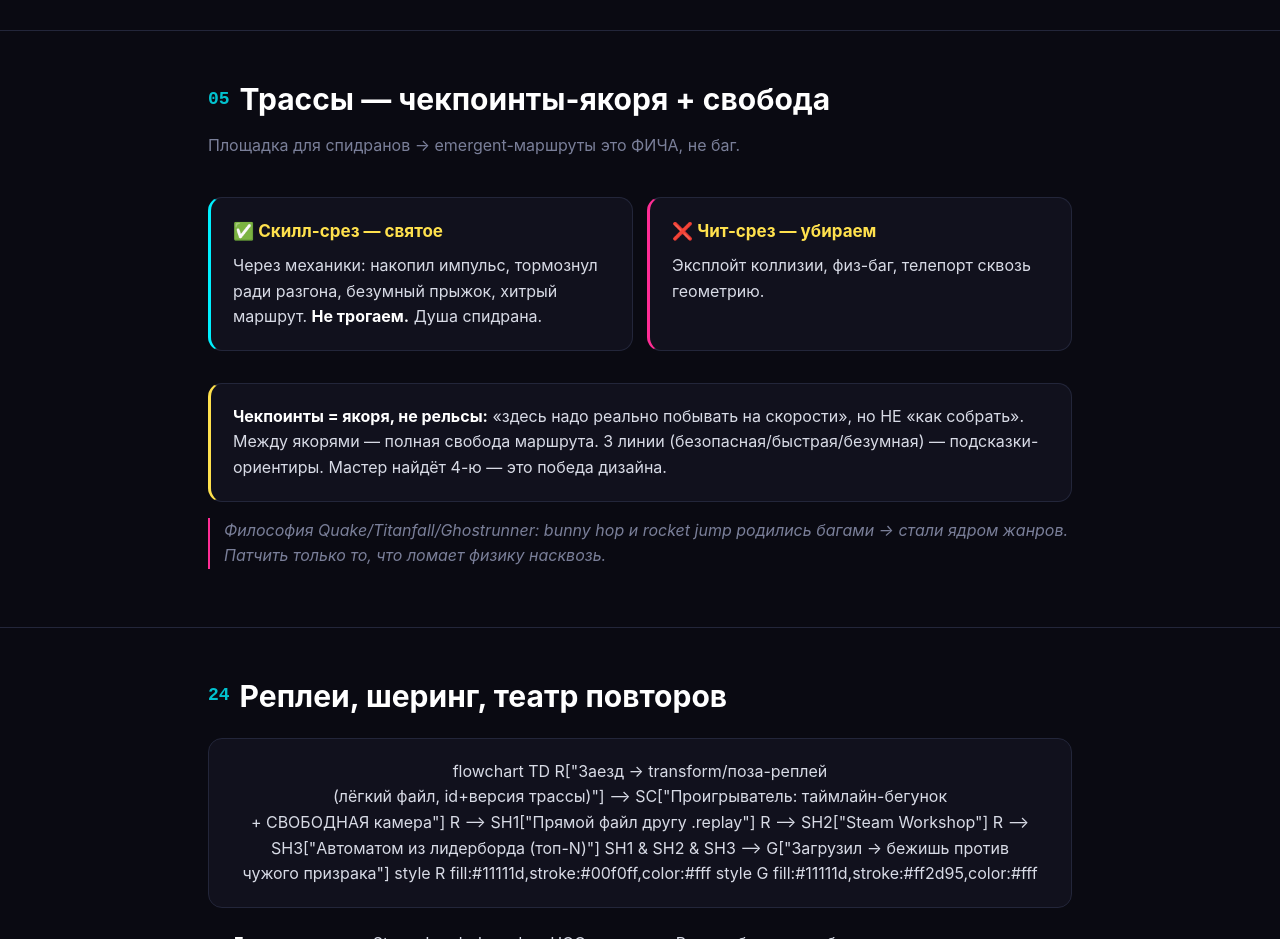
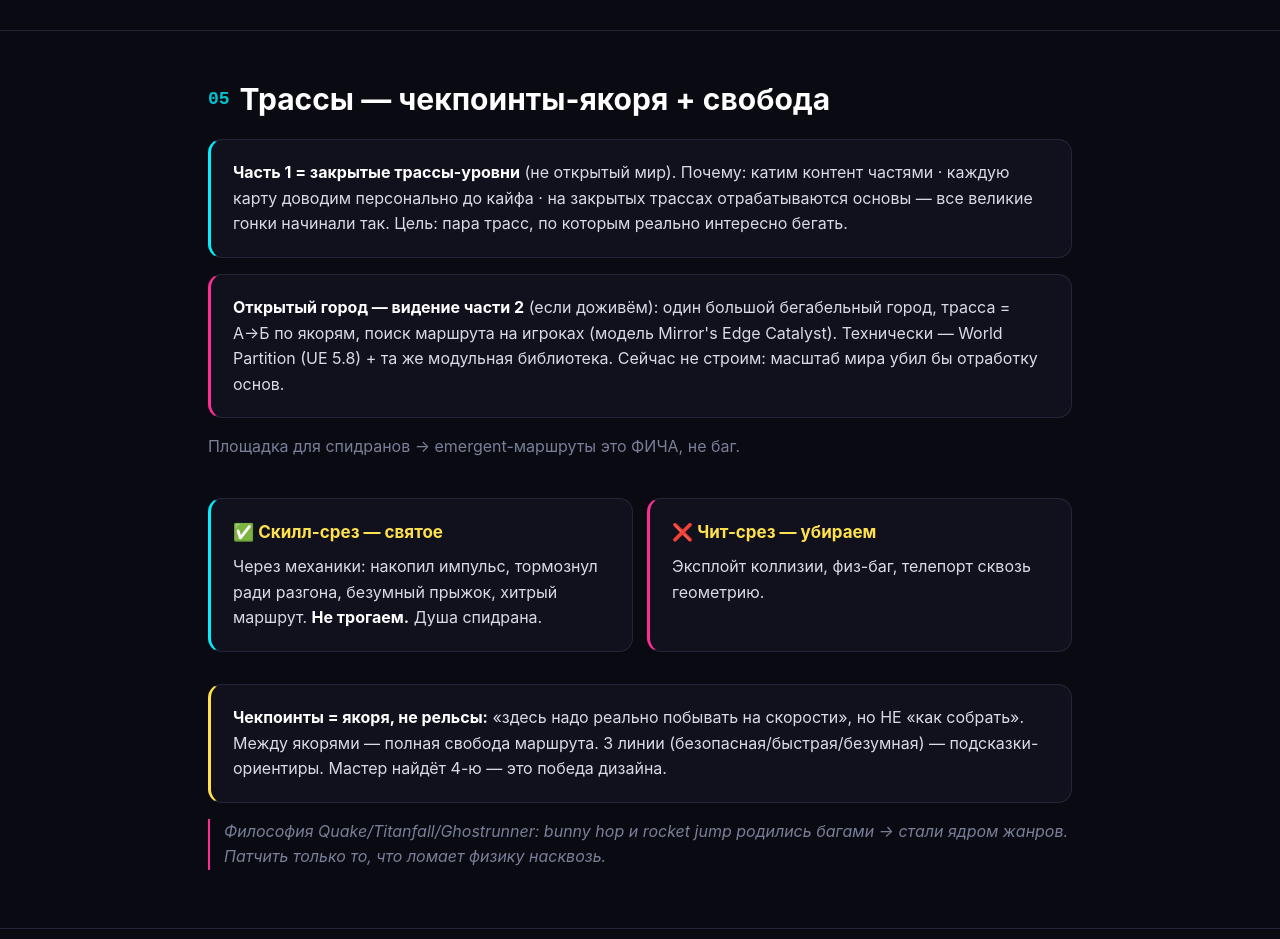
Before and after one commit to Mokhnatti/movement-parkour-racer, a plain HTML site: page docs/index.html in a window 1280 px wide. Shown: the part 3060-3999 px from the top of the page. Drawn offline with Linux system fonts and the light colour scheme; a script that the page names is missing.

Commit message:
Решение: часть 1 = закрытые трассы-уровни, открытый город = видение части 2

```diff
--- a/docs/index.html
+++ b/docs/index.html
@@ -137,6 +137,8 @@ flowchart LR
 
 <section id="level"><div class="wrap">
   <h2><span class="n">05</span> Трассы — чекпоинты-якоря + свобода</h2>
+  <div class="card cyan"><strong>Часть 1 = закрытые трассы-уровни</strong> (не открытый мир). Почему: катим контент частями · каждую карту доводим персонально до кайфа · на закрытых трассах отрабатываются основы — все великие гонки начинали так. Цель: пара трасс, по которым реально интересно бегать.</div>
+  <div class="card mag"><strong>Открытый город — видение части 2</strong> (если доживём): один большой бегабельный город, трасса = A→Б по якорям, поиск маршрута на игроках (модель Mirror's Edge Catalyst). Технически — World Partition (UE 5.8) + та же модульная библиотека. Сейчас не строим: масштаб мира убил бы отработку основ.</div>
   <p class="lead">Площадка для спидранов → emergent-маршруты это ФИЧА, не баг.</p>
   <div class="grid">
     <div class="card cyan"><h3 style="margin-top:0">✅ Скилл-срез — святое</h3>Через механики: накопил импульс, тормознул ради разгона, безумный прыжок, хитрый маршрут. <strong>Не трогаем.</strong> Душа спидрана.</div>
```
Also changed, not shown: 1 other file.
